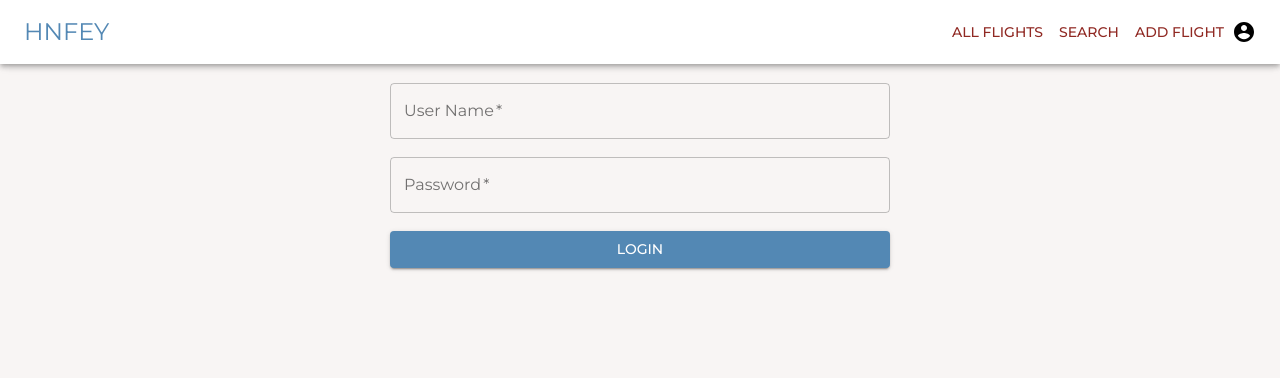
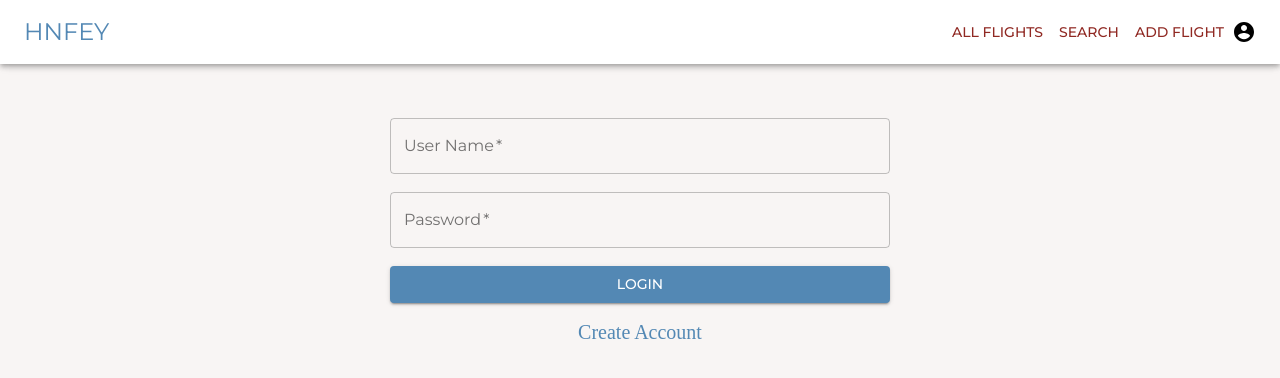
Before and after one commit to advanced-computer-lab/HNFEY, a React (Create React App) app in the folder client/: page /login in a window 1280 px wide. Shown: the top 378 px of the page. Built offline with nearby package versions, Linux system fonts and the light colour scheme.

Commit message:
change login

```diff
--- a/client/src/components/Login/Login.js
+++ b/client/src/components/Login/Login.js
@@ -1,5 +1,5 @@
 import React, { useState } from "react";
-import { TextField, Container, Button } from "@material-ui/core";
+import { TextField, Container, Button, Link } from "@material-ui/core";
 import { useHistory } from "react-router";
 
 const Login = () => {
@@ -28,7 +28,7 @@ const Login = () => {
   };
   return (
     <div>
-      <Container component="main" align="center" style={{ marginTop: "65px" }}>
+      <Container component="main" align="center" style={{ marginTop: "100px" }}>
         <form onSubmit={handleSubmit}>
           <br />
           <TextField
@@ -62,6 +62,11 @@ const Login = () => {
           >
             Login
           </Button>
+          <br />
+          <br />
+          <Link href="/sign-up" style={{ fontSize: "20px" }}>
+            Create Account
+          </Link>
         </form>
       </Container>
     </div>
```
